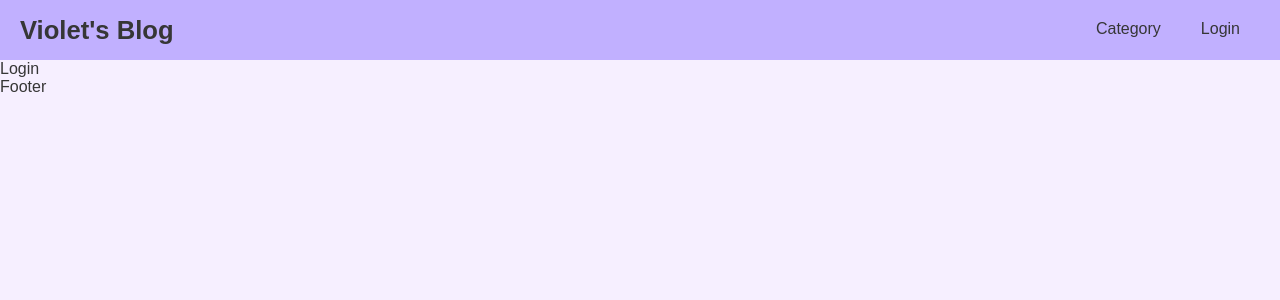
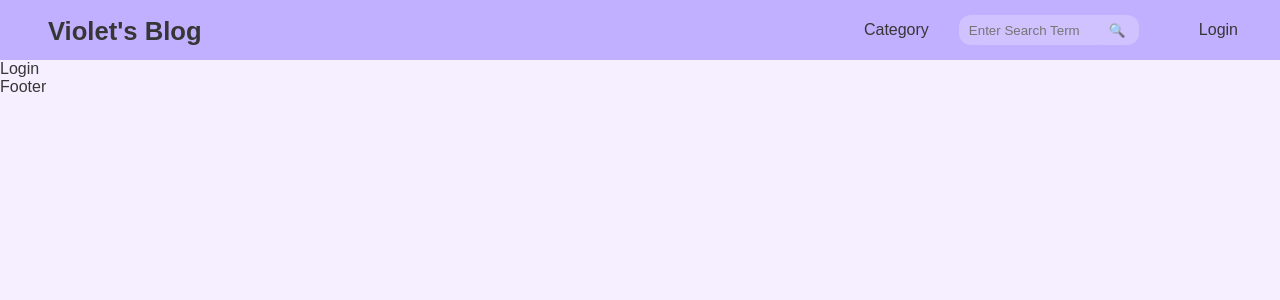
Before and after one commit to sogood17/node_blog01, a React (Create React App) app in the folder client/: page /login in a window 1280 px wide. Shown: the top 300 px of the page. Built offline with nearby package versions, Linux system fonts and the light colour scheme.

Commit message:
make searchBox

```diff
--- a/client/src/CSS/NavBar.css
+++ b/client/src/CSS/NavBar.css
@@ -10,24 +10,27 @@
 }
 
 .nav__container {
-  margin: 10px;
+  margin: 0px 12px;
   display: flex;
   flex-direction: row;
   justify-content: space-between;
 
 }
 
-.header__nav--container {}
+/* .header__nav--container {} */
 
 .nav__container--left {
-  margin-left: 10px;
+  margin: 6px 0 0 36px;
   font-size: 1.6rem;
   font-weight: 600;
 }
 
 .nav__container--right {
-  margin-top: 4px;
+  /* margin-top: 4px; */
   margin-right: 10px;
+  display:flex;
+  flex-direction: row;
+  justify-content: space-between;
 }
 
 .nav__text--right {
@@ -35,6 +38,39 @@
   padding: 10px;
 }
 
-.header__search {}
+.search-form__form {
+  margin: 4px 40px 0 10px;
+  width: 180px;
+  height: 30px;
+  display:flex;
+  flex-direction: row;
+  justify-content: space-between;
+}
+.search-form__container {
+  width: 180px;
+  height: 30px;
+  /* color: var(--dark-gray-color); */
+  border-radius: 12px;
+  border: none;
+  background-color: var(--secondary-color);
+}
+.search-form__input {
+  margin-left: 10px;
+  width: 140px;
+  height: 30px;
+  color: var(--dark-gray-color);
+  border-radius: 12px;
+  border: none;
+  background-color: var(--secondary-color);
+}
 
-.header__search {}
+input:focus {
+  outline: none;
+}
+
+.search-form__button {
+  margin-right: 10px;
+  background-color: rgba(0, 0, 0, 0);
+  border: none;
+
+}
--- a/client/src/components/header/Header.jsx
+++ b/client/src/components/header/Header.jsx
@@ -1,4 +1,5 @@
 import {Link} from "react-router-dom";
+import SearchBox from "./SearchBox";
 
 const Header = () => {
   return (
@@ -9,6 +10,7 @@ const Header = () => {
       </div>
       <div className="nav__container--right">
       <Link className="nav__text--right" to ="/category">Category</Link>
+      <SearchBox />
       <Link className="nav__text--right" to ="/login">Login</Link>
       </div>
     </nav>
--- /dev/null
+++ b/client/src/components/header/SearchBox.jsx
@@ -0,0 +1,29 @@
+import React, {useState} from 'react';
+
+const SearchBox = () => {
+  const [searchValue, setSearchValue] = useState("");
+
+
+const searchValueHandler= (e) => {
+  setSearchValue(e.target.value);
+}
+
+const searchBoxHandler = (e) => {
+  e.preventDefault();
+  console.log(searchValue);
+}
+
+  return (
+    <form className="search-form__form">
+      <div className="search-form__container">
+      <input className="search-form__input" type="text" placeholder="Enter Search Term" value={searchValue} onChange={searchValueHandler}>
+      </input>
+      <button  className="search-form__button" type="submit" onSubmit={searchBoxHandler}>
+        🔍
+      </button>
+      </div>
+    </form>
+  )
+}
+
+export default SearchBox;
```
